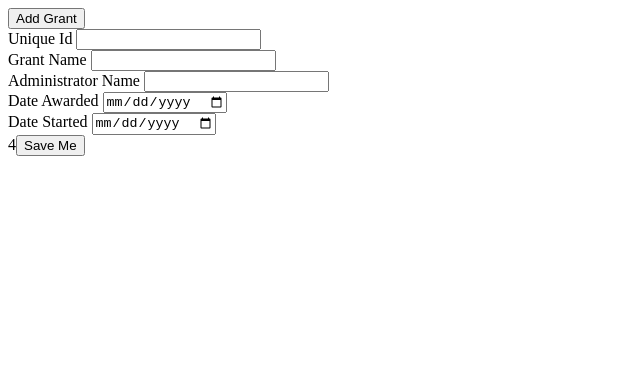
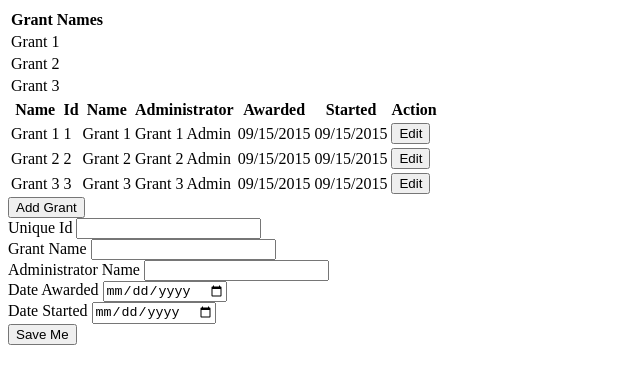
Before and after one commit to training4developers/angular_09142015, a website: page app/www/index.html in a window 1280 px wide. Both pictures are taken after a click on the button "Add Grant". Shown: the whole page, without its empty margins (0-640 px from the left). Drawn offline with nearby package versions, Linux system fonts and the light colour scheme.

Commit message:
added edit and save to grant list

```diff
--- a/app/www/index.html
+++ b/app/www/index.html
@@ -11,15 +11,64 @@
 	<body>
 
 		<div ng-app="MyApp">
-			<div ng-controller="MyCtrl">
+			<div ng-controller="GrantsCtrl">
 				<table>
-					<tr ng-repeat="grant in grants">
-						<td>{{grant.id}}</td>
-						<td>{{grant.name}}</td>
-						<td>{{grant.administratorName}}</td>
-						<td>{{grant.dateAwarded}}</td>
-						<td>{{grant.dateStarted}}</td>
-					</tr>
+					<thead>
+						<tr>
+							<th>Grant Names</th>
+						</tr>
+					</thead>
+					<tbody>
+						<tr ng-repeat="grant in grants">
+							<td>
+								<span>{{grant.name}}</span>
+							</td>
+						</tr>
+					</tbody>
+				</table>
+				<table>
+					<thead>
+						<tr>
+							<th>Name</th>
+							<th>Id</th>
+							<th>Name</th>
+							<th>Administrator</th>
+							<th>Awarded</th>
+							<th>Started</th>
+							<th>Action</th>
+						</tr>
+					</thead>
+					<tbody>
+						<tr ng-repeat="grant in grants">
+							<td>
+								<span>{{grant.name}}</span>
+							</td>
+							<td>
+								<input ng-model="grantEdit.id" ng-show="editMode" size="5">
+								<span ng-hide="editMode">{{grant.id}}</span>
+							</td>
+							<td>
+								<input ng-model="grantEdit.name" ng-show="editMode" size="10">
+								<span ng-hide="editMode">{{grant.name}}</span>
+							</td>
+							<td>
+								<input ng-model="grantEdit.administratorName" ng-show="editMode" size="10">
+								<span ng-hide="editMode">{{grant.administratorName}}</span>
+							</td>
+							<td>
+								<input type="date" ng-model="grantEdit.dateAwarded" ng-show="editMode">
+								<span ng-hide="editMode">{{grant.dateAwarded | date:"MM/dd/yyyy"}}</span>
+							</td>
+							<td>
+								<input type="date" ng-model="grantEdit.dateStarted" ng-show="editMode">
+								<span ng-hide="editMode">{{grant.dateStarted | date:"MM/dd/yyyy"}}</span>
+							</td>
+							<td>
+								<button ng-click="editGrant(this)" ng-hide="editMode">Edit</button>
+								<button ng-click="saveGrant(this)" ng-show="editMode">Save</button>
+							</td>
+						</tr>
+					</tbody>
 				</table>
 				<button ng-click="addGrant()">Add Grant</button>
 				<div ng-if="showGrantForm">
@@ -49,7 +98,7 @@
 								<input type="date" ng-model="grant.dateStarted">
 							</label>
 						</div>
-						{{$id}}<button ng-click="saveMe()">Save Me</button>
+						<button ng-click="saveMe()">Save Me</button>
 					</form>
 				</div>
 			</div>
@@ -71,9 +120,13 @@
 					};
 
 				})
-				.controller("MyCtrl", function($scope) {
+				.controller("GrantsCtrl", function($scope) {
 
-					$scope.grants = [];
+					$scope.grants = [
+						{ id: 1, name: "Grant 1", administratorName: "Grant 1 Admin", dateAwarded: new Date(), dateStarted: new Date() },
+						{ id: 2, name: "Grant 2", administratorName: "Grant 2 Admin", dateAwarded: new Date(), dateStarted: new Date() },
+						{ id: 3, name: "Grant 3", administratorName: "Grant 3 Admin", dateAwarded: new Date(), dateStarted: new Date() }
+					];
 
 					$scope.showAddGrantForm = function() {
 						$scope.showGrantForm = true;
@@ -87,6 +140,16 @@
 						$scope.showAddGrantForm();
 					};
 
+					$scope.editGrant = function(scope) {
+						scope.grantEdit = angular.copy(scope.grant);
+						scope.editMode = true;
+					};
+
+					$scope.saveGrant = function(scope) {
+						scope.grant = angular.extend(scope.grant, scope.grantEdit);
+						delete scope.grantEdit;
+						scope.editMode = false;
+					}
 
 				});
 
```
